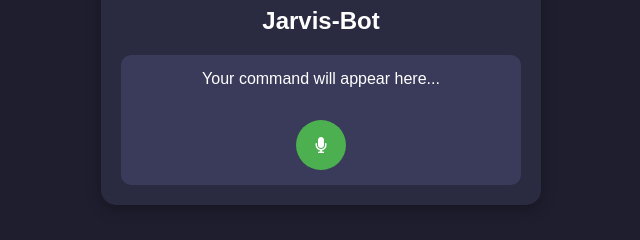
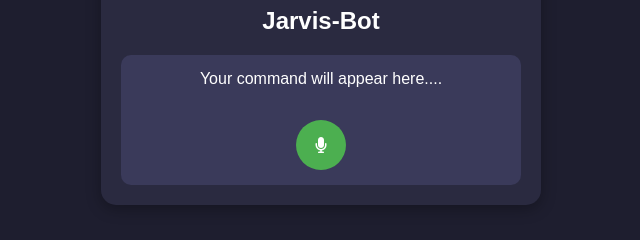
Before and after one commit to nileshnannaware10/Chat-Application, a plain HTML site: page index.html in a window 1280 px wide. Shown: the part 374-614 px from the top of the page, 319-959 px from the left. Drawn offline with Linux system fonts and the light colour scheme.

Commit message:
Update index.html

```diff
--- a/index.html
+++ b/index.html
@@ -12,7 +12,7 @@
     <img src="avtar.jpg" alt="Avatar" class="avatar">
     <h1>Jarvis-Bot</h1>
     <div class="chat-box">
-      <div id="output">Your command will appear here...</div>
+      <div id="output">Your command will appear here....</div>
       <button id="start-btn">
         <i class="fas fa-microphone"></i>
       </button>
```
